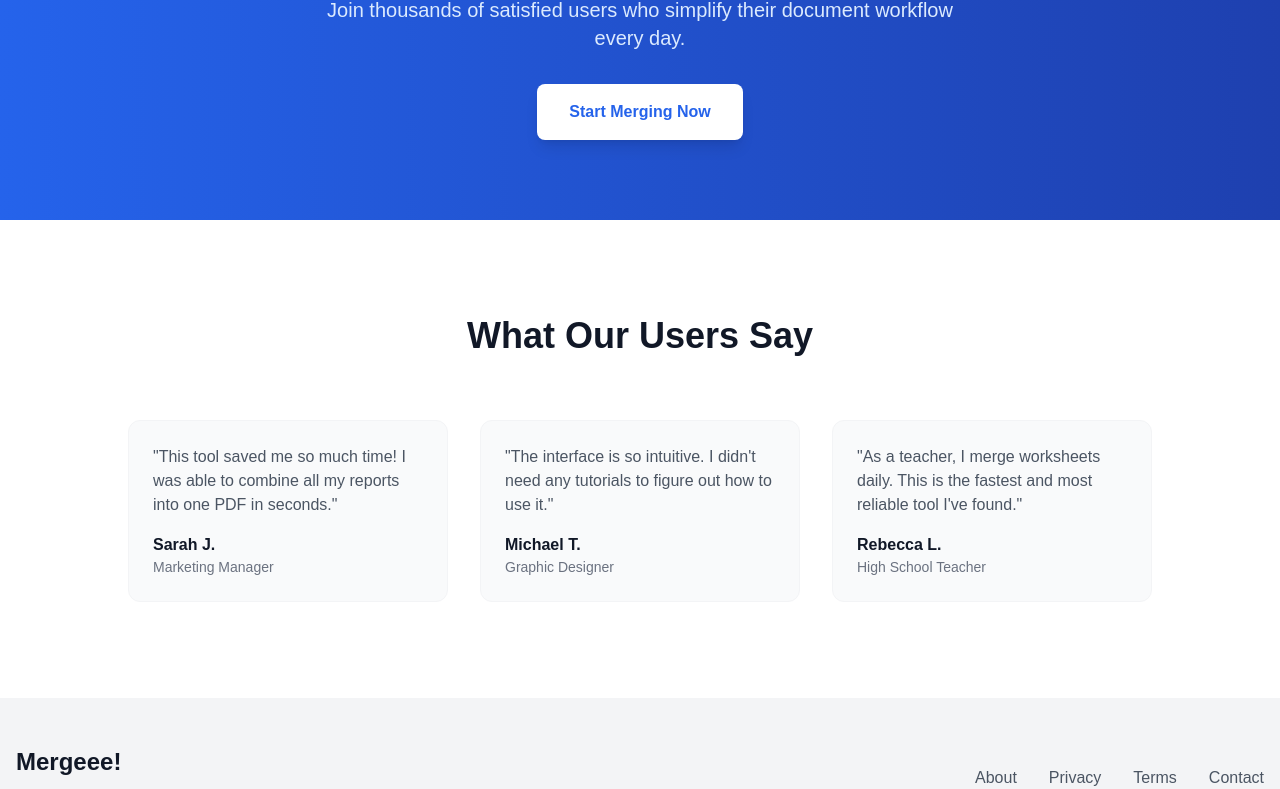
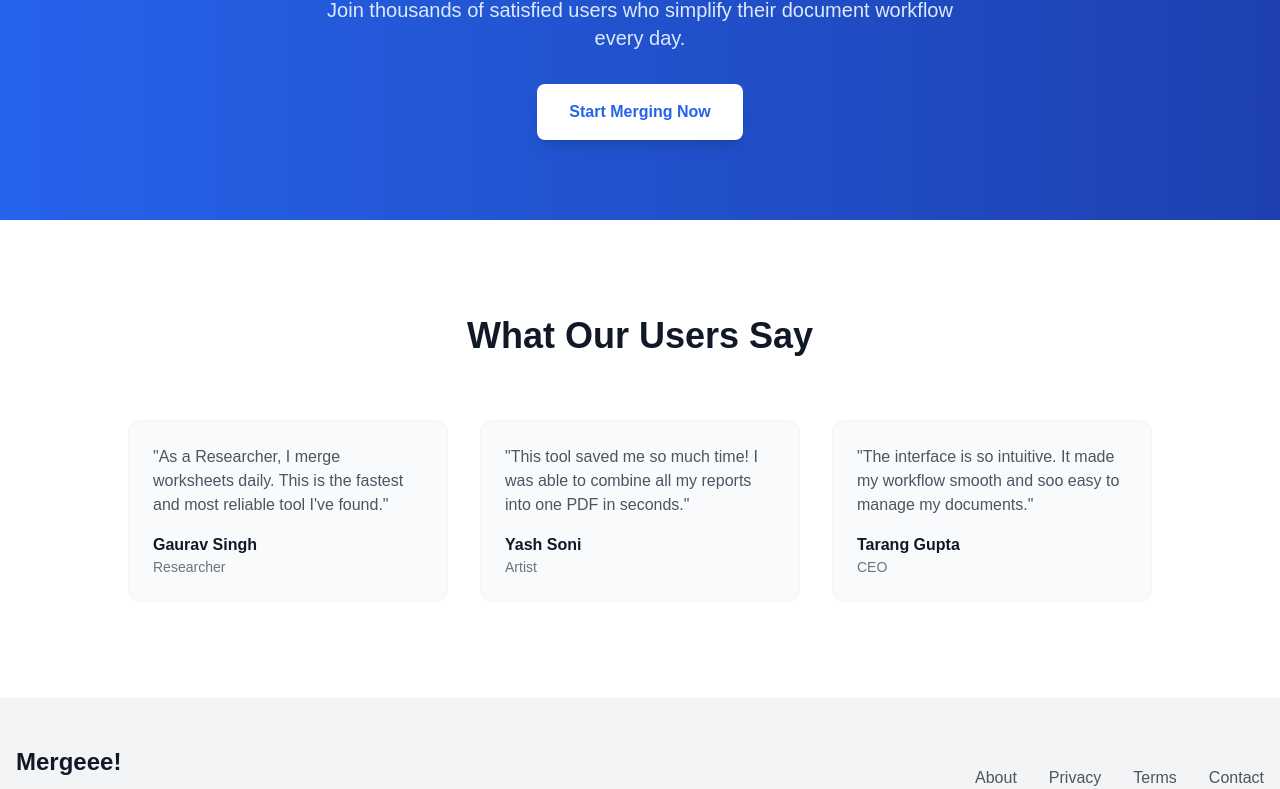
Before and after one commit to Yash0951/Mergeee-, a Next.js app: page / in a window 1280 px wide. Shown: the part 1923-2712 px from the top of the page. Built offline with nearby package versions, Linux system fonts and the light colour scheme; no server answers.

Commit message:
personal information

```diff
--- a/app/components/Contact.tsx
+++ b/app/components/Contact.tsx
@@ -32,7 +32,7 @@ export default function Contact() {
                       </svg>
                       <div>
                         <p className="font-medium">Phone</p>
-                        <p className="opacity-90">+1 (555) 123-4567</p>
+                        <p className="opacity-90">+91 12345-67890</p>
                       </div>
                     </div>
 
@@ -43,7 +43,7 @@ export default function Contact() {
                       </svg>
                       <div>
                         <p className="font-medium">Email</p>
-                        <p className="opacity-90">support@pdfmerge.com</p>
+                        <p className="opacity-90">yash04meena@gmail.com</p>
                       </div>
                     </div>
 
@@ -54,7 +54,7 @@ export default function Contact() {
                       </svg>
                       <div>
                         <p className="font-medium">Location</p>
-                        <p className="opacity-90">123 PDF Street, Digital City, CA 94000</p>
+                        <p className="opacity-90">Bhopal, Madhya Pradesh, 462022</p>
                       </div>
                     </div>
                   </div>
@@ -88,7 +88,7 @@ export default function Contact() {
                         <input
                           type="text"
                           className="w-full px-4 py-3 rounded-lg border border-gray-300 dark:border-gray-700 bg-white dark:bg-gray-800 text-gray-800 dark:text-white"
-                          placeholder="John"
+                          placeholder="Yash"
                         />
                       </div>
                       <div>
@@ -96,7 +96,7 @@ export default function Contact() {
                         <input
                           type="text"
                           className="w-full px-4 py-3 rounded-lg border border-gray-300 dark:border-gray-700 bg-white dark:bg-gray-800 text-gray-800 dark:text-white"
-                          placeholder="Doe"
+                          placeholder="Meena"
                         />
                       </div>
                     </div>
@@ -106,7 +106,7 @@ export default function Contact() {
                       <input
                         type="email"
                         className="w-full px-4 py-3 rounded-lg border border-gray-300 dark:border-gray-700 bg-white dark:bg-gray-800 text-gray-800 dark:text-white"
-                        placeholder="john.doe@example.com"
+                        placeholder="yash04meena@gmail.com"
                       />
                     </div>
 
--- a/app/components/Home.tsx
+++ b/app/components/Home.tsx
@@ -37,7 +37,7 @@ export default function Home() {
                   <div key={i} className="h-10 w-10 rounded-full bg-gray-300 dark:bg-gray-700 border-2 border-white dark:border-gray-800"></div>
                 ))}
               </div>
-              <p className="text-sm text-gray-600 dark:text-gray-300">Trusted by 10,000+ users worldwide</p>
+              {/* <p className="text-sm text-gray-600 dark:text-gray-300">Trusted by 10,000+ users worldwide</p> */}
             </div>
           </div>
 
@@ -166,20 +166,20 @@ export default function Home() {
           <div className="grid grid-cols-1 md:grid-cols-3 gap-8 max-w-5xl mx-auto">
             {[
               {
-                quote: "This tool saved me so much time! I was able to combine all my reports into one PDF in seconds.",
-                name: "Sarah J.",
-                title: "Marketing Manager"
+                quote: "As a Researcher, I merge worksheets daily. This is the fastest and most reliable tool I've found.",
+                name: "Gaurav Singh",
+                title: "Researcher"
               },
               {
-                quote: "The interface is so intuitive. I didn't need any tutorials to figure out how to use it.",
-                name: "Michael T.",
-                title: "Graphic Designer"
+                quote: "This tool saved me so much time! I was able to combine all my reports into one PDF in seconds.",
+                name: "Yash Soni",
+                title: "Artist"
               },
               {
-                quote: "As a teacher, I merge worksheets daily. This is the fastest and most reliable tool I've found.",
-                name: "Rebecca L.",
-                title: "High School Teacher"
-              }
+                quote: "The interface is so intuitive. It made my workflow smooth and soo easy to manage my documents.",
+                name: "Tarang Gupta",
+                title: "CEO"
+              },
             ].map((testimonial, i) => (
               <div key={i} className="bg-gray-50 dark:bg-gray-800 p-6 rounded-xl border border-gray-100 dark:border-gray-700">
                 <p className="text-gray-600 dark:text-gray-300 mb-4">&quot;{testimonial.quote}&quot;</p>
```
